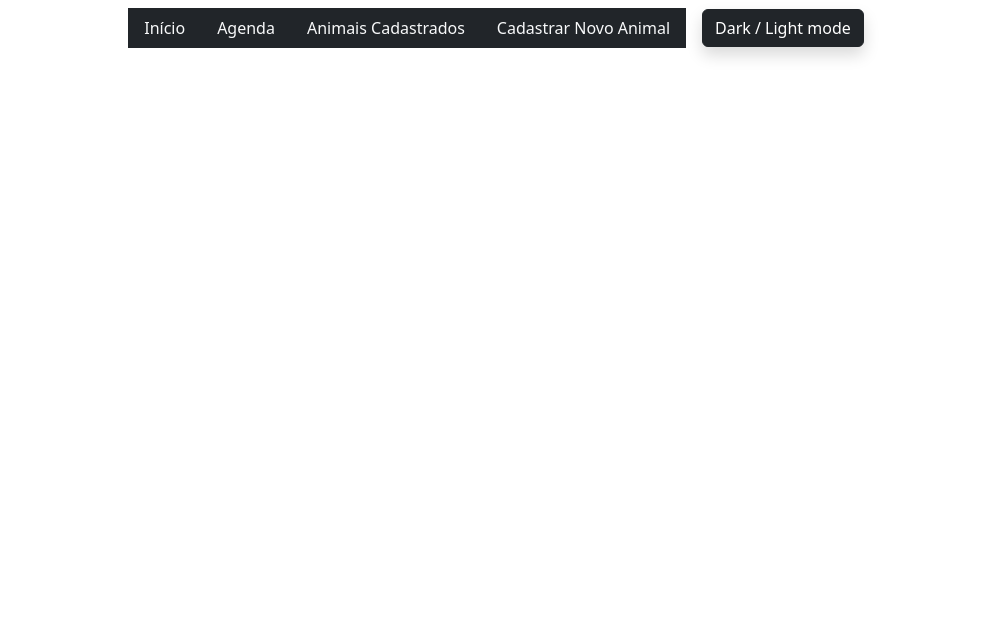
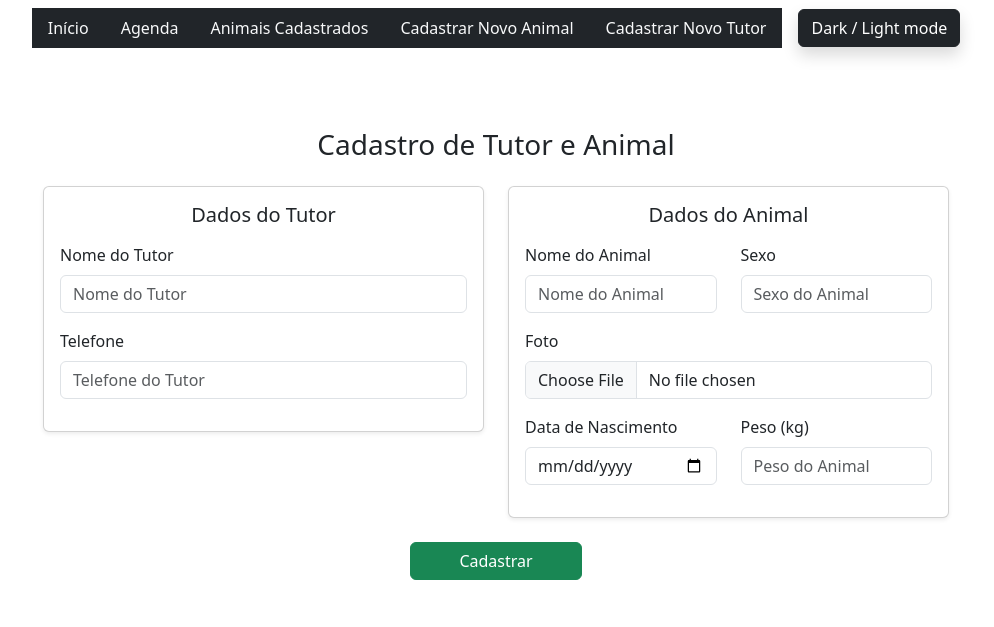
Before and after one commit to ogooota/vet-agenda, a Django app: template agenda/templates/cadastrar.html in a window 1280 px wide. Shown: the top 627 px of the page, without its empty margins (144-1138 px from the left). Run offline with Django 5.2, Linux system fonts and the light colour scheme; the template is opened without the code that fills it, so the values that code supplies are empty; some web fonts are replaced.

Commit message:
feita pagina de cadastro (front)
-Feito com auxílio de IA

```diff
--- a/agenda/templates/base.html
+++ b/agenda/templates/base.html
@@ -28,6 +28,9 @@
                     <li class="nav-item">
                         <a class="nav-link link-light" href="/register">Cadastrar Novo Animal</a>
                     </li>
+                    <li class="nav-item">
+                        <a class="nav-link link-light" href="/register">Cadastrar Novo Tutor</a>
+                    </li>
                 </ul>
                 <button class="btn btn-dark shadow ms-3" id="toggle-theme">Dark / Light mode</button>
             </nav>
--- a/agenda/templates/cadastrar.html
+++ b/agenda/templates/cadastrar.html
@@ -10,6 +10,77 @@
 </head>
 <body>
     {%block content%}
+   <div class="container py-5">
+    <h3 class="text-center mb-4">Cadastro de Tutor e Animal</h3>
+
+    <!-- Único formulário que engloba tudo -->
+    <form id="formCadastro" action="/save" method="POST" enctype="multipart/form-data">
+      <div class="row justify-content-center g-4">
+
+        <!-- Seção do Tutor -->
+        <div class="col-md-5">
+          <div class="card shadow-sm">
+            <div class="card-body">
+              <h5 class="card-title text-center mb-3">Dados do Tutor</h5>
+
+              <div class="mb-3">
+                <label class="form-label">Nome do Tutor</label>
+                <input type="text" class="form-control" name="tutor_name" placeholder="Nome do Tutor" required>
+              </div>
+
+              <div class="mb-3">
+                <label class="form-label">Telefone</label>
+                <input type="tel" class="form-control" name="tutor_phone" placeholder="Telefone do Tutor" required>
+              </div>
+
+            </div>
+          </div>
+        </div>
+
+        <!-- Seção do Animal -->
+        <div class="col-md-5">
+          <div class="card shadow-sm">
+            <div class="card-body">
+              <h5 class="card-title text-center mb-3">Dados do Animal</h5>
+
+              <div class="row mb-3">
+                <div class="col-md-6">
+                  <label class="form-label">Nome do Animal</label>
+                  <input type="text" class="form-control" name="animal_name" placeholder="Nome do Animal" required>
+                </div>
+                <div class="col-md-6">
+                  <label class="form-label">Sexo</label>
+                  <input type="text" class="form-control" name="animal_sex" placeholder="Sexo do Animal" required>
+                </div>
+              </div>
+
+              <div class="mb-3">
+                <label class="form-label">Foto</label>
+                <input type="file" class="form-control" name="animal_pic">
+              </div>
+
+              <div class="row mb-3">
+                <div class="col-md-6">
+                  <label class="form-label">Data de Nascimento</label>
+                  <input type="date" class="form-control" name="animal_dob" required>
+                </div>
+                <div class="col-md-6">
+                  <label class="form-label">Peso (kg)</label>
+                  <input type="number" step="0.1" class="form-control" name="animal_weight" placeholder="Peso do Animal" required>
+                </div>
+              </div>
+            </div>
+          </div>
+        </div>
+      </div>
+
+      <!-- Botão único -->
+      <div class="text-center mt-4">
+        <button type="submit" class="btn btn-success px-5">Cadastrar</button>
+      </div>
+    </form>
+  </div>
+
     {%endblock%}
 </body>
 </html>
```
